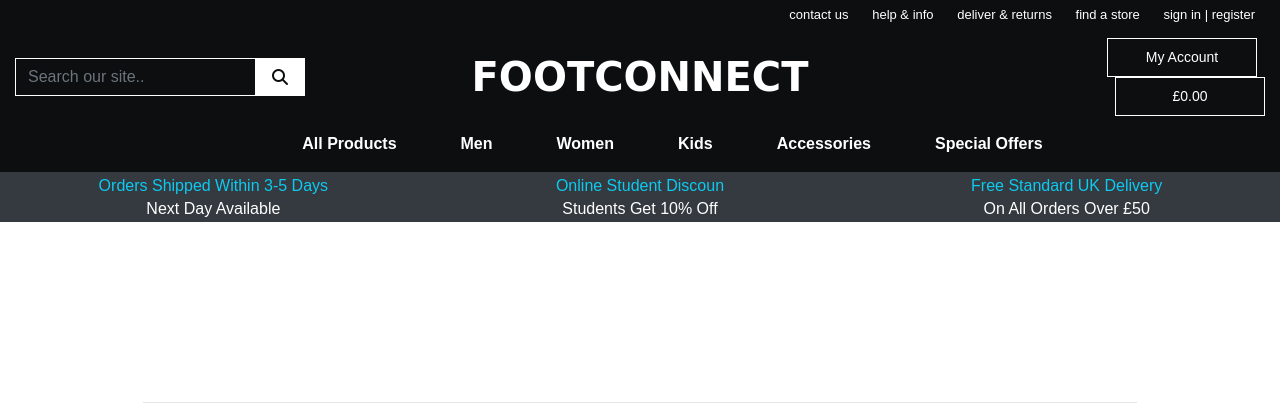
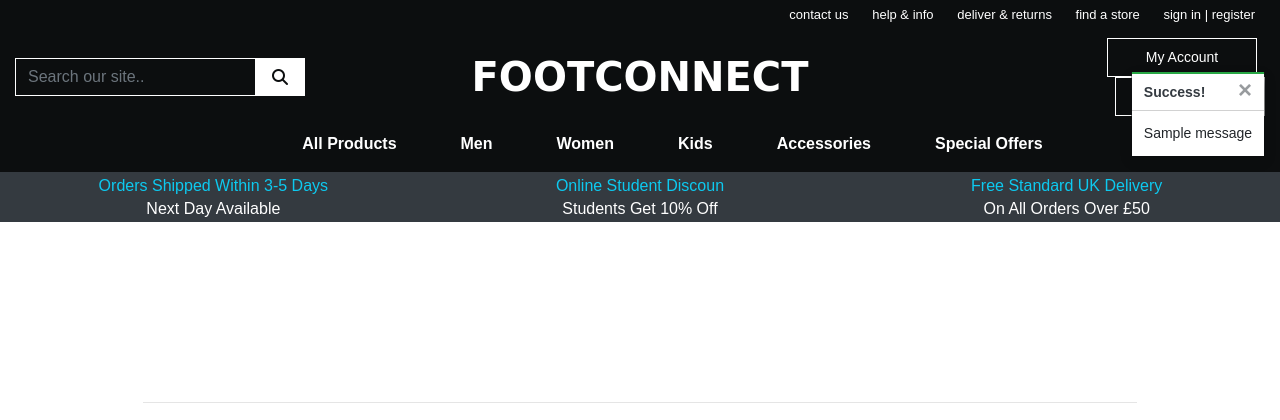
Before and after one commit to MattB859/foot-connect, a Django app: page /bag/ in a window 1280 px wide. Shown: the top 420 px of the page. Run offline with Django 3.2, Linux system fonts and the light colour scheme; tables that the repository leaves empty hold one stand-in row (values such as "Sample post"); one stand-in notice (Sample message) is shown; some libraries are stand-ins or nearby versions; some web fonts are replaced.

Commit message:
Added toasts

```diff
--- a/bag/views.py
+++ b/bag/views.py
@@ -1,4 +1,7 @@
-from django.shortcuts import render, redirect, reverse, HttpResponse
+from django.shortcuts import render, redirect, reverse, HttpResponse, get_object_or_404
+from django.contrib import messages
+
+from products.models import Product
 
 
 def view_bag(request):
@@ -15,6 +18,7 @@ def add_to_bag(request, item_id):
     """
     Add a quantity of the specified product to the shopping bag
     """
+    product = get_object_or_404(Product, pk=item_id)
     quantity = int(request.POST.get('quantity'))
     redirect_url = request.POST.get('redirect_url')
     size = None
@@ -26,25 +30,29 @@ def add_to_bag(request, item_id):
         if item_id in list(bag.keys()):
             if size in bag[item_id]['items_by_size'].keys():
                 bag[item_id]['items_by_size'][size] += quantity
+                messages.success(request, f'Updated size {size.upper()} {product.name} quantity to {bag[item_id]["items_by_size"][size]}')
             else:
                 bag[item_id]['items_by_size'][size] = quantity
+                messages.success(request, f'Added size {size.upper()} {product.name} to your bag')
         else:
             bag[item_id] = {'items_by_size': {size: quantity}}
+            messages.success(request, f'Added size {size.upper()} {product.name} to your bag')
     else:
         if item_id in list(bag.keys()):
             bag[item_id] += quantity
+            messages.success(request, f'Updated {product.name} quantity to {bag[item_id]}')
         else:
             bag[item_id] = quantity
+            messages.success(request, f'Added {product.name} to your bag')
 
     request.session['bag'] = bag
     return redirect(redirect_url)
 
 
 def adjust_bag(request, item_id):
+    """Adjust the quantity of the specified product to the specified amount"""
 
-    """
-    Adjust the quantity of the specified product to the specified amount
-    """
+    product = get_object_or_404(Product, pk=item_id)
     quantity = int(request.POST.get('quantity'))
     size = None
     if 'product_size' in request.POST:
@@ -54,27 +62,29 @@ def adjust_bag(request, item_id):
     if size:
         if quantity > 0:
             bag[item_id]['items_by_size'][size] = quantity
+            messages.success(request, f'Updated size {size.upper()} {product.name} quantity to {bag[item_id]["items_by_size"][size]}')
         else:
             del bag[item_id]['items_by_size'][size]
             if not bag[item_id]['items_by_size']:
                 bag.pop(item_id)
+            messages.success(request, f'Removed size {size.upper()} {product.name} from your bag')
     else:
         if quantity > 0:
             bag[item_id] = quantity
+            messages.success(request, f'Updated {product.name} quantity to {bag[item_id]}')
         else:
             bag.pop(item_id)
+            messages.success(request, f'Removed {product.name} from your bag')
 
     request.session['bag'] = bag
     return redirect(reverse('view_bag'))
 
 
 def remove_from_bag(request, item_id):
-
-    """
-    Remove the item from the shopping bag
-    """
+    """Remove the item from the shopping bag"""
 
     try:
+        product = get_object_or_404(Product, pk=item_id)
         size = None
         if 'product_size' in request.POST:
             size = request.POST['product_size']
@@ -84,11 +94,14 @@ def remove_from_bag(request, item_id):
             del bag[item_id]['items_by_size'][size]
             if not bag[item_id]['items_by_size']:
                 bag.pop(item_id)
+            messages.success(request, f'Removed size {size.upper()} {product.name} from your bag')
         else:
             bag.pop(item_id)
+            messages.success(request, f'Removed {product.name} from your bag')
 
         request.session['bag'] = bag
         return HttpResponse(status=200)
 
     except Exception as e:
+        messages.error(request, f'Error removing item: {e}')
         return HttpResponse(status=500)
--- a/foot_connect/settings.py
+++ b/foot_connect/settings.py
@@ -78,6 +78,9 @@ TEMPLATES = [
         },
     },
 ]
+
+
+MESSAGE_STORAGE = 'django.contrib.messages.storage.session.SessionStorage'
 
 AUTHENTICATION_BACKENDS = [
 
--- a/foot_connect/urls.py
+++ b/foot_connect/urls.py
@@ -2,13 +2,8 @@ from django.contrib import admin
 from django.urls import path, include
 from django.conf import settings
 from django.conf.urls.static import static
-from django.views.generic.base import RedirectView
-
-favicon_view = RedirectView.as_view(url='/static/favicon.ico', permanent=True)
-
 
 urlpatterns = [
-    path('favicon/', favicon_view),
     path('admin/', admin.site.urls),
     path('accounts/', include('allauth.urls')),
     path('', include('home.urls')),
--- a/static/css/base.css
+++ b/static/css/base.css
@@ -65,9 +65,6 @@ body {
     font-family: Arial, Helvetica, sans-serif;
 }
 
-header{
-    z-index: 3;
-}
 
 .home{
     position: relative;
@@ -127,7 +124,7 @@ header{
     text-align: center;
 }
 
-/* All Buttons */
+/* -------------------------- all buttons */
 .shop-now-button {
     background: var(--bs-body-color);
     color: white;
@@ -158,8 +155,6 @@ header{
     color: white !important;
 }
 
-
-
 .shop-now-button:hover,
 .shop-now-button:active,
 .shop-now-button:focus,
@@ -189,7 +184,7 @@ a.category-badge > span.badge:hover {
     cursor: pointer;
 }
 
-/* End */
+
 
 
 .font-size a{
@@ -260,7 +255,7 @@ a.category-badge > span.badge:hover {
     z-index: 1;
 }
 
-/* scroll up button */
+/* ----------------- scroll up button */
 .scroll-up-btn {
     position: fixed;
     height: 48px;
@@ -292,6 +287,7 @@ a.category-badge > span.badge:hover {
     color: rgb(240, 240, 240);
 }
 
+/* ----------------------- product card hover */
 .hover1 figure img {
     -webkit-transform: scale(1);
 	transform: scale(1);
@@ -309,8 +305,7 @@ figure {
 	overflow: hidden;
 }
 
-
-/*-------Footer-------*/
+/* ------------------------------ Footer */
 .footer{
     position: relative;
 	background: var( --bs-body-color);
@@ -351,6 +346,23 @@ figure {
     font-size: 20px;
     margin: 40px 20px 0;
     color: var(--bs-white);
+}
+
+/* ------------------------------- bootstrap toasts */
+
+.message-container {
+    position: fixed;
+    top: 72px;
+    right: 15px;
+    z-index: 99999999999;
+}
+
+.custom-toast {
+    overflow: visible;
+}
+
+.toast-capper {
+    height: 2px;
 }
 
 /* -------------------------------- Media Queries */
--- a/static/js/main.js
+++ b/static/js/main.js
@@ -1,21 +1,29 @@
-$(document).ready(function(){
-    $(window).scroll(function(){
-        if(this.scrollY > 20){
+$(document).ready(function () {
+    $(window).scroll(function () {
+        if (this.scrollY > 20) {
             $('.navbar').addClass("sticky");
-        }else{
+        } else {
             $('.navbar').removeClass("sticky");
         }
-        if(this.scrollY > 500){
+        if (this.scrollY > 500) {
             $('.scroll-up-btn').addClass("show");
-        }else{
+        } else {
             $('.scroll-up-btn').removeClass("show");
         }
     });
 
+});
 
-    // slide up Script //
-     $('.scroll-up-btn').click(function(){
-       $('html').animate({scrollTop: 0});
+
+// slide up Script //
+$('.scroll-up-btn').click(function () {
+    $('html').animate({
+        scrollTop: 0
     });
 
 });
+
+var toastElList = [].slice.call(document.querySelectorAll('.toast'))
+var toastList = toastElList.map(function (toastEl) {
+  return new bootstrap.Toast(toastEl, option)
+})
--- a/templates/base.html
+++ b/templates/base.html
@@ -15,7 +15,7 @@
     {% endblock %}
 
     {% block corecss %}
-    <link rel="shortcut icon" href="{%  static 'favicon.ico' %}">
+
     <link rel="stylesheet" href="https://stackpath.bootstrapcdn.com/bootstrap/4.4.1/css/bootstrap.min.css"
         integrity="sha384-Vkoo8x4CGsO3+Hhxv8T/Q5PaXtkKtu6ug5TOeNV6gBiFeWPGFN9MuhOf23Q9Ifjh" crossorigin="anonymous">
     <link rel="stylesheet" href="https://fonts.googleapis.com/css?family=Lato&display=swap">
@@ -148,80 +148,38 @@
         </div>
     </header>
 
-
     {% if messages %}
-    <div class="message-container"></div>
+    <div class="message-container">
+        {% for message in messages %}
+            {% with message.level as level %}
+                {% if level == 40 %}
+                    {% include 'includes/toasts/toast_error.html' %}
+                {% elif level == 30 %}
+                    {% include 'includes/toasts/toast_warning.html' %}
+                {% elif level == 25 %}
+                    {% include 'includes/toasts/toast_success.html' %}
+                {% else %}
+                    {% include 'includes/toasts/toast_info.html' %}
+                {% endif %}
+            {% endwith %}
+        {% endfor %}
+    </div>
     {% endif %}
 
     {% block page_header %}
     {% endblock %}
 
     {% block content %}
-        <!--Footer-->
-    <footer>
-        <div class="footer">
-            <div class="container">
-                <div class="row">
-                    <div class="col-sm-12 col-lg-3 text-center">
-                        <ul>
-                            <li class="h5 mb-3">Payment methods we accept</li>
-                            <div class="app-logo">
-                                <img src="media/visa.png" alt="payment">
-                                <img src="media/mastercard.png" alt="payment">
-                                <img src="media/visa.png" alt="payment">
-                                <img src="media/mastercard.png" alt="payment">
-                            </div>
-                            <i class="fab fa-facebook-f social-media"></i>
-                            <i class="fab fa-twitter social-media"></i>
-                            <i class="fab fa-instagram social-media"></i>
-                            <i class="fab fa-pinterest-p social-media"></i>
-                            <i class="fab fa-youtube social-media"></i>
-                        </ul>
-                    </div>
-                    <div class="col-sm-4 col-md-4 col-lg-3 text-center">
-                        <ul>
-                            <li class="h5">Useful Links</li>
-                            <li>Coupons</li>
-                            <li>Blog post</li>
-                            <li>Careers</li>
-                            <li>Affiliates</li>
-                        </ul>
-                    </div>
-                    <div class="col-sm-4 col-md-4 col-lg-3 text-center">
-
-                        <ul>
-                            <li class="h5">Follow us</li>
-                            <li class="links">Facebook</li>
-                            <li class="links">Twitter</li>
-                            <li class="links">Instagram</li>
-                            <li class="links">YouTube</li>
-                        </ul>
-                    </div>
-                    <div class="col-sm-4 col-md-4 col-lg-3 text-center">
-                        <ul>
-                            <li class="h5">Customer Help</li>
-                            <li>Contact Us</li>
-                            <li>Returns</li>
-                            <li>Help & FAQs</li>
-                            <li>Store Finder</li>
-                        </ul>
-                    </div>
-                </div>
-                <hr>
-                <div class="text-center">
-                    Copyright Limited &copy; 2020. All Rights Reserved
-                </div>
-            </div>
-        </div>
-    </footer>
-    {% endblock %}
-
-    {% block postloadjs %}
-    <script src="https://code.jquery.com/jquery-3.5.1.min.js"></script>
-    <script src="/static/js/main.js"></script>
     {% endblock %}
 
 
+    {% block postloadjs %}
+    <script type="text/javascript">
+        $('.toast').toast('show');
+    </script>
+    <script type="text/javascript" src="https://code.jquery.com/jquery-3.5.1.min.js"></script>
+    <script type="text/javascript" src="/static/js/main.js"></script>
+    {% endblock %}
+
 </body>
-
 </html>
--- /dev/null
+++ b/templates/includes/toasts/toast_success.html
@@ -0,0 +1,13 @@
+<div class="toast custom-toast rounded-0 border-top-0" data-autohide="false">
+    <div class="arrow-up arrow-success"></div>
+    <div class="w-100 toast-capper bg-success"></div>
+    <div class="toast-header bg-white text-dark">
+        <strong class="mr-auto">Success!</strong>
+        <button type="button" class="ml-2 mb-1 close text-dark" data-dismiss="toast" aria-label="Close">
+            <span aria-hidden="true">&times;</span>
+        </button>
+    </div>
+    <div class="toast-body bg-white">
+        {{ message }}
+    </div>
+</div>
```
Also changed, not shown: templates/includes/toasts/toast_error.html (added, +13 -0 lines), templates/includes/toasts/toast_info.html (added, +13 -0 lines), templates/includes/toasts/toast_warning.html (added, +13 -0 lines).
